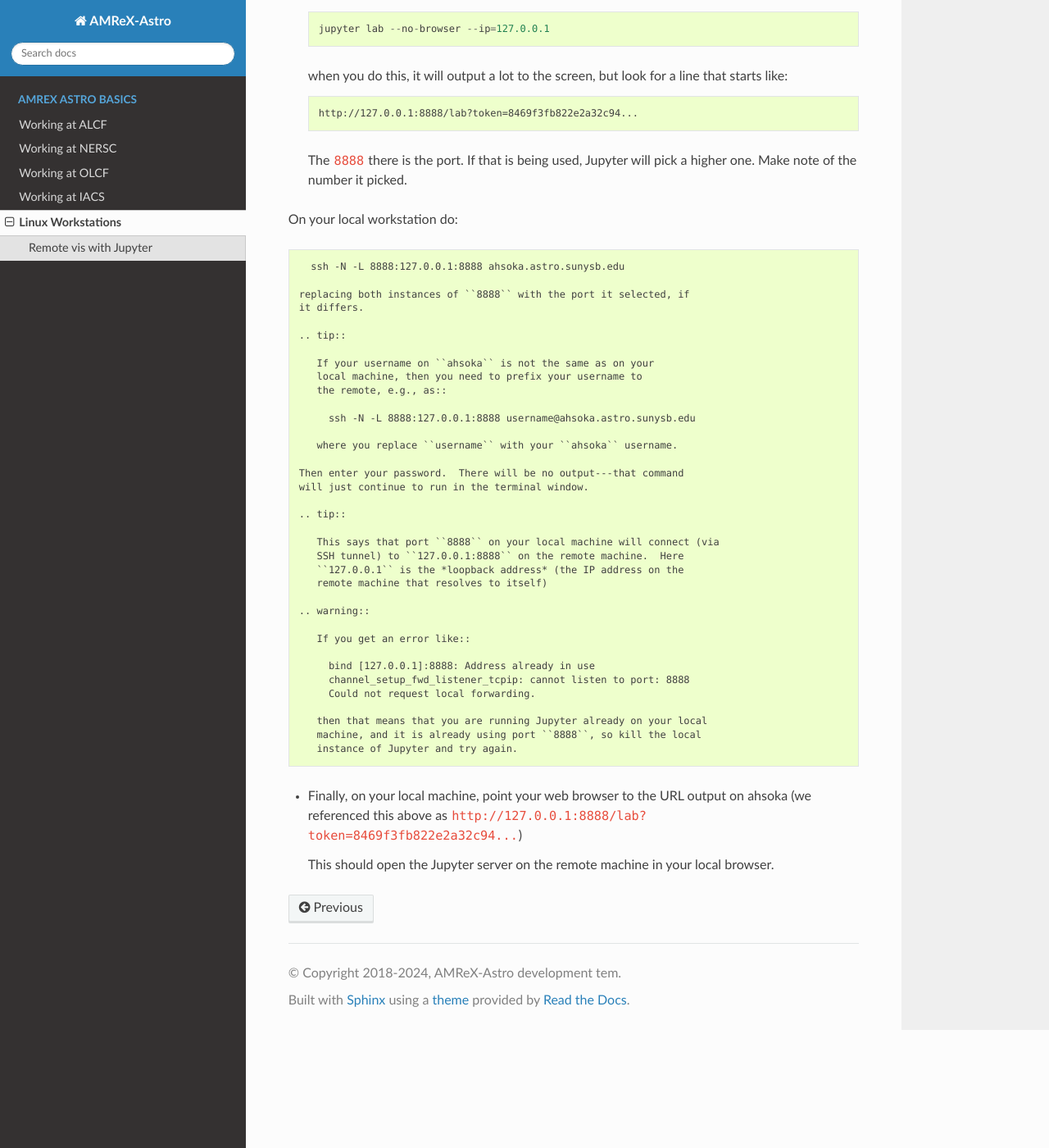
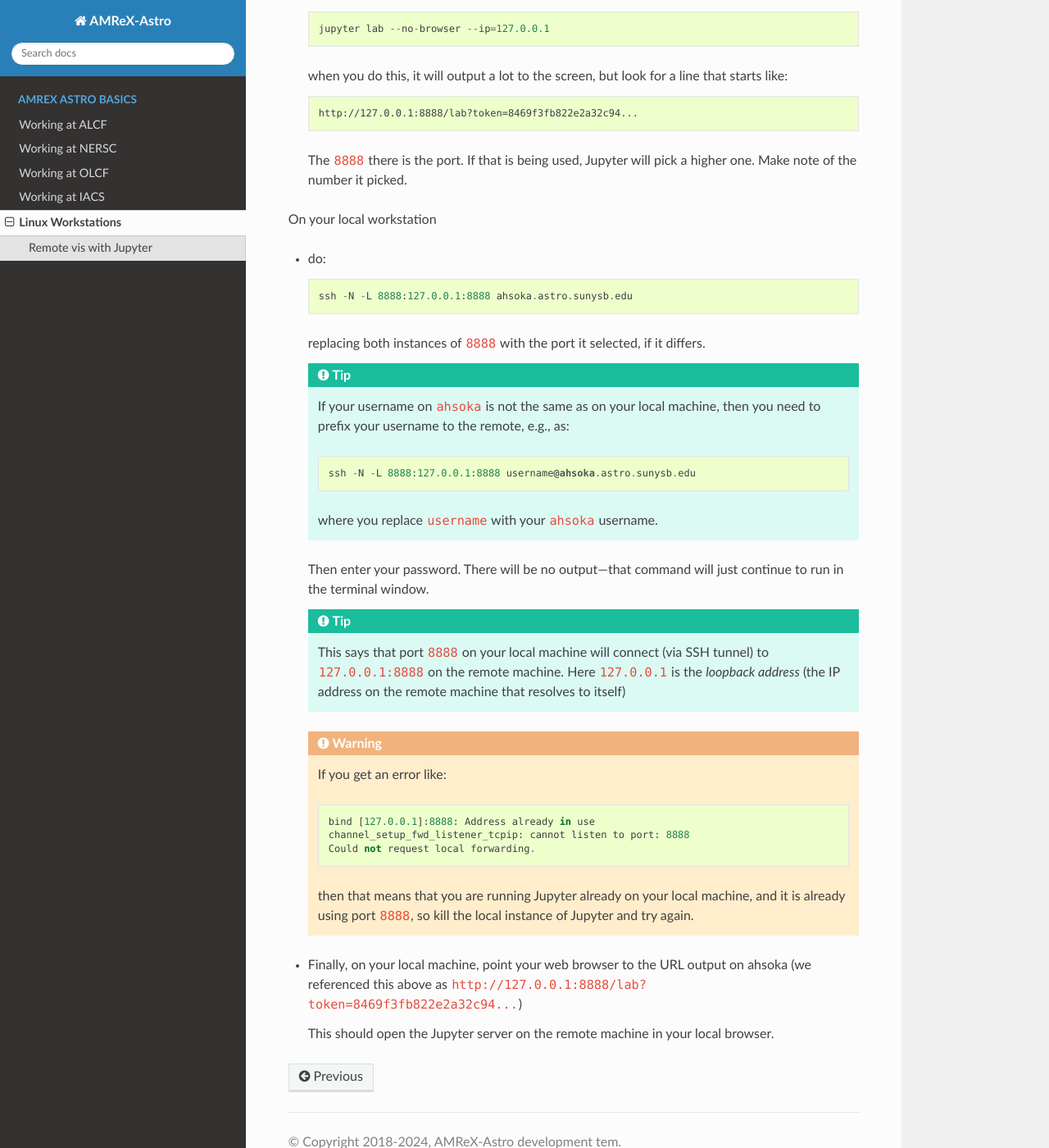
Before and after one commit to AMReX-Astro/workflow, a Sphinx documentation site: the page built from sphinx_docs/source/workstations.rst, in a window 1280 px wide and 1400 px high, scrolled down 501 px. Shown: the whole window at 82% size. Built offline with Sphinx 7.4.7 and the Read the Docs theme 3.1.0, drawn with Linux system fonts in a browser that asks for light colours.

Commit message:
fix formatting

```diff
--- a/sphinx_docs/source/workstations.rst
+++ b/sphinx_docs/source/workstations.rst
@@ -31,7 +31,9 @@ On ahsoka:
   The ``8888`` there is the port.  If that is being used, Jupyter
   will pick a higher one.  Make note of the number it picked.
 
-On your local workstation do::
+On your local workstation
+
+* do::
 
     ssh -N -L 8888:127.0.0.1:8888 ahsoka.astro.sunysb.edu
 
```
